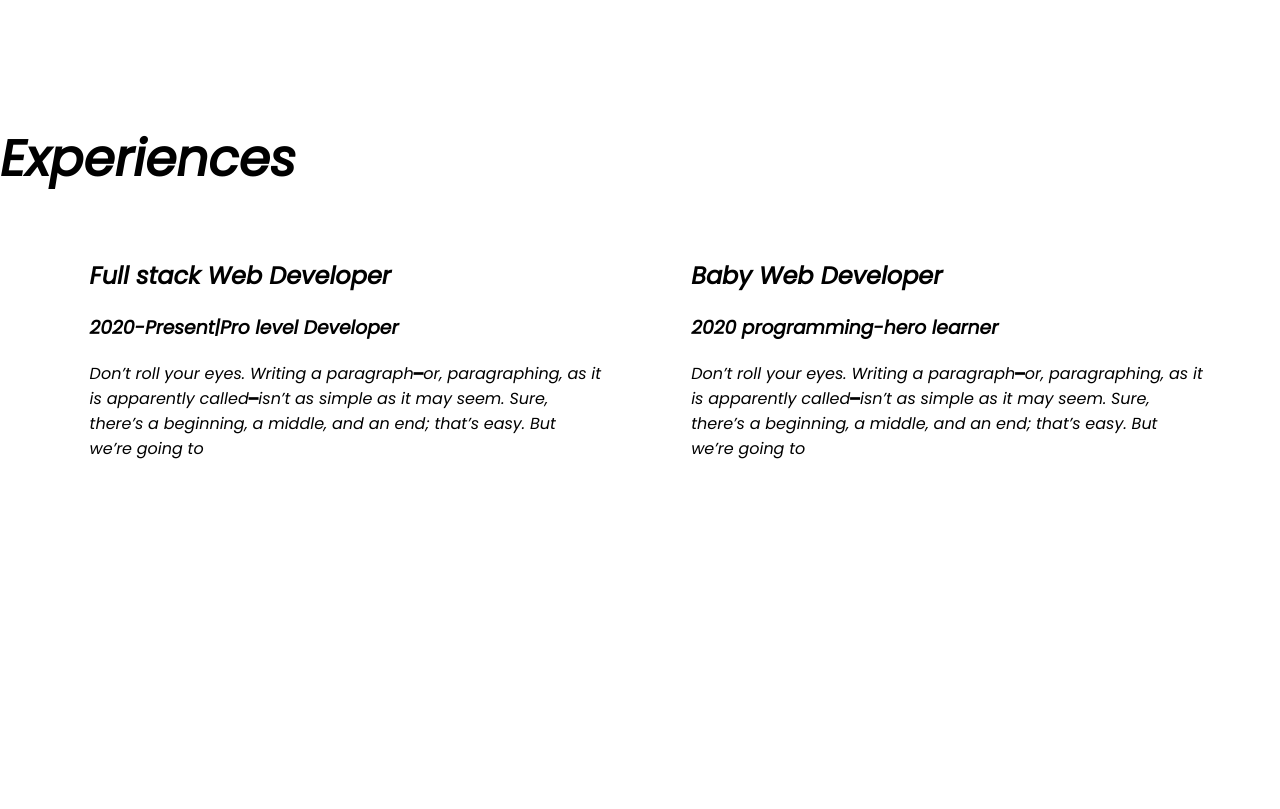
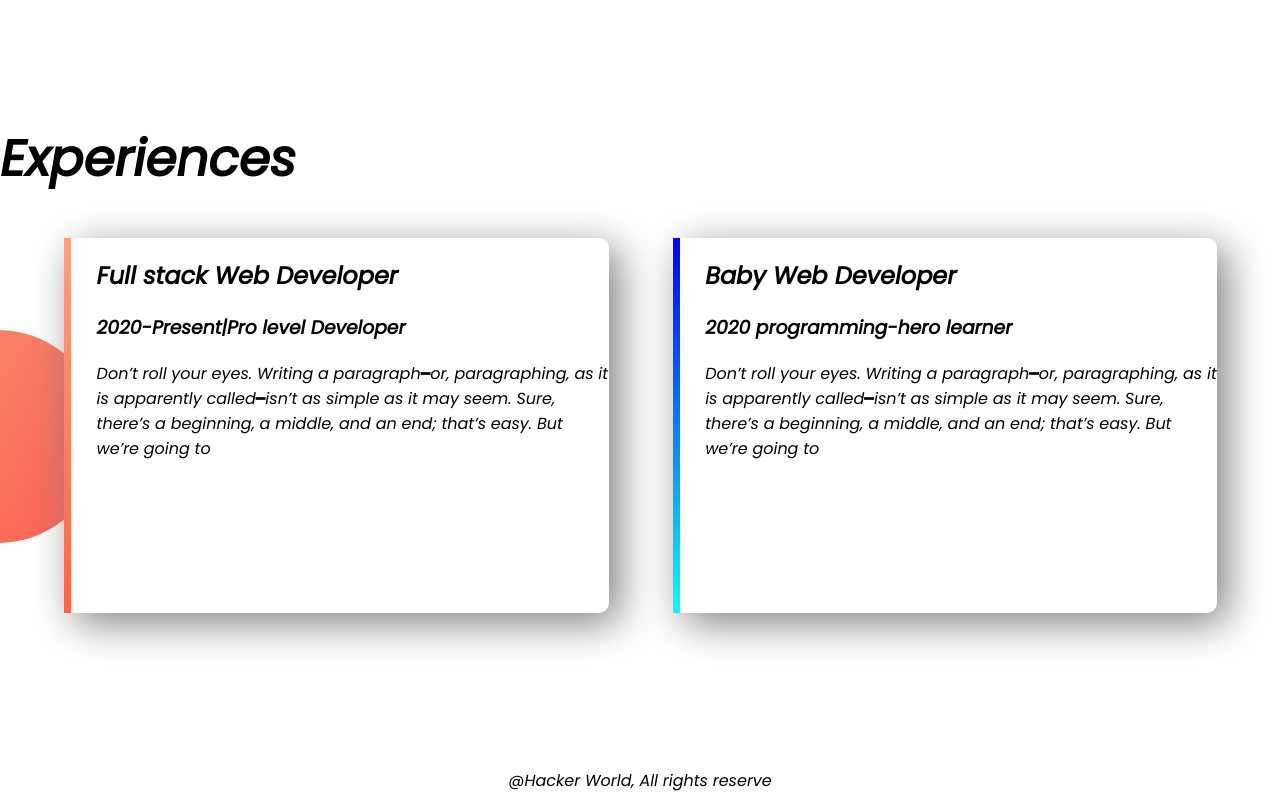
Before and after one commit to jahidcreator/web-portfolio1, a plain HTML site: page index.html in a window 1280 px wide. Shown: the part 1180-1989 px from the top of the page. Before the commit the page ends 1932 px from the top, so only its background shows below. Drawn offline with Linux system fonts and the light colour scheme.

Commit message:
fast web dn

```diff
--- a/index.html
+++ b/index.html
@@ -35,16 +35,19 @@
     </section>
     <section class="experience-area">
         <h1>Experiences</h1>
-        <div class="half-width">
+        <div id="full-stack" class="half-width single-experince">
             <h2>Full stack Web Developer</h2>
             <h3>2020-Present|Pro level Developer</h3>
             <p>Don’t roll your eyes. Writing a paragraph━or, paragraphing, as it is apparently called━isn’t as simple as it may seem. Sure, there’s a beginning, a middle, and an end; that’s easy. But we’re going to</p>
         </div>
-        <div class="half-width">
+        <div id="baby-web" class="half-width single-experince">
             <h2>Baby Web Developer</h2>
             <h3> 2020 programming-hero learner</h3>
             <p>Don’t roll your eyes. Writing a paragraph━or, paragraphing, as it is apparently called━isn’t as simple as it may seem. Sure, there’s a beginning, a middle, and an end; that’s easy. But we’re going to</p>
         </div>
     </section>
+    <footer>
+        <p>@Hacker World, All rights reserve</p>
+    </footer>
 </body>
 </html>
--- a/style.css
+++ b/style.css
@@ -38,3 +38,27 @@ section{
     border-radius: 10px;
     color: rgb(230, 237, 241);
 }
+.single-experince{
+    box-shadow: 10px 10px 40px gray;
+    border-radius: 10px;
+    height: 75%;
+    background-color: white;
+}
+.experience-area{
+    background-image: url("images/exp-bg.png");
+    background-repeat: no-repeat;
+    background-position: left;
+}
+#full-stack{
+    border-left: 7px solid;
+   border-image: linear-Gradient(180deg,lightsalmon,tomato);
+   border-image-slice: 1;
+}
+#baby-web{
+    border-left: 7px solid;
+    border-image: linear-Gradient(180deg,blue,cyan);
+    border-image-slice: 1;
+}
+footer p{
+    text-align: center;
+}
```
